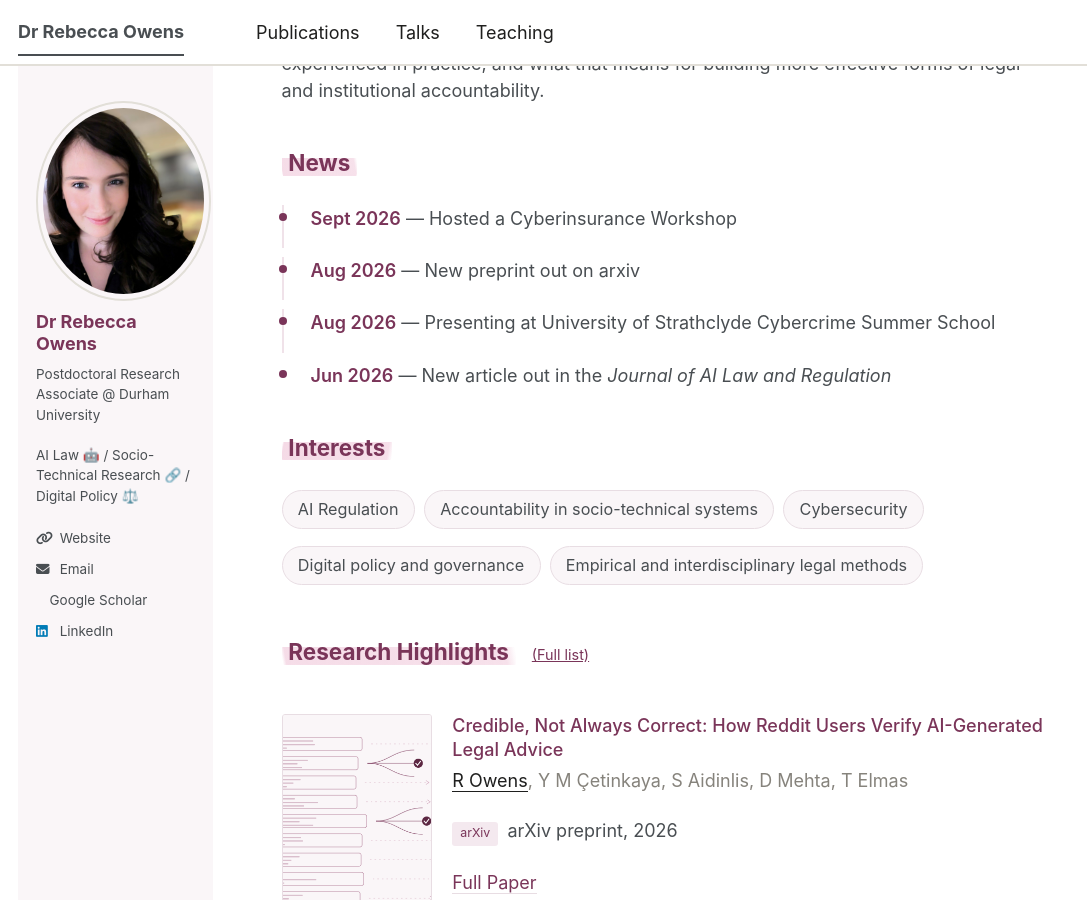
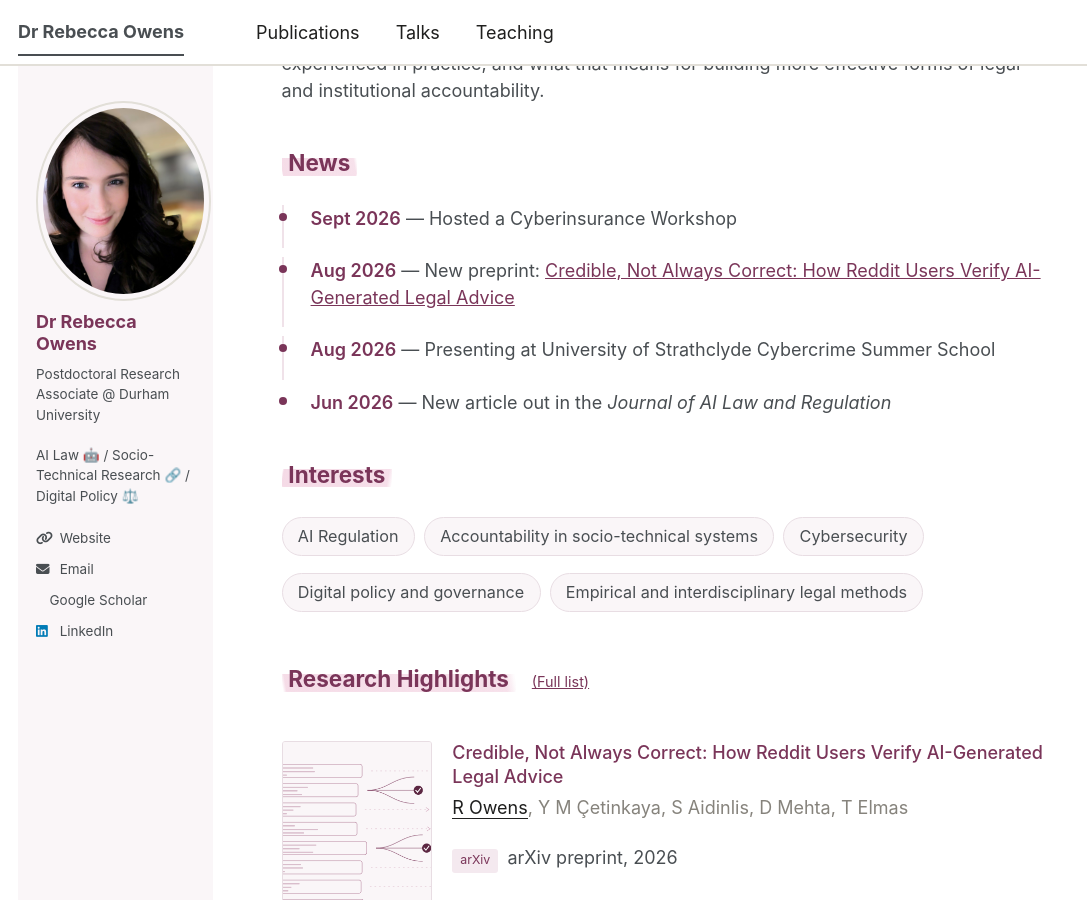
Before and after one commit to Rebecca-Owens/Rebecca-Owens.github.io, a Jekyll site: the page built from _pages/about.md, in a window 1280 px wide and 900 px high, scrolled down 537 px. Shown: the whole window, without its empty margins (0-1087 px from the left). Built offline with Jekyll 4.4.1, drawn with Linux system fonts in a browser that asks for light colours; a style sheet for code colours, icons or effects is not loaded.

Commit message:
Revise news entry for August 2026 with preprint link
Updated news item with a link to a new preprint on arXiv.

```diff
--- a/_pages/about.md
+++ b/_pages/about.md
@@ -19,7 +19,7 @@ Using interdisciplinary methods, I examine how these systems are designed and ex
 
 <ul class="news-list">
   <li><strong>Sept 2026</strong> — Hosted a Cyberinsurance Workshop </li>
-  <li><strong>Aug 2026</strong> — New preprint out on arxiv </li>
+  <li><strong>Aug 2026</strong> — New preprint: <a href="https://doi.org/10.48550/arXiv.2608.13369">Credible, Not Always Correct: How Reddit Users Verify AI-Generated Legal Advice</a></li>
   <li><strong>Aug 2026</strong> — Presenting at University of Strathclyde Cybercrime Summer School</li>
   <li><strong>Jun 2026</strong> — New article out in the <em>Journal of AI Law and Regulation</em></li>
 </ul>
```
